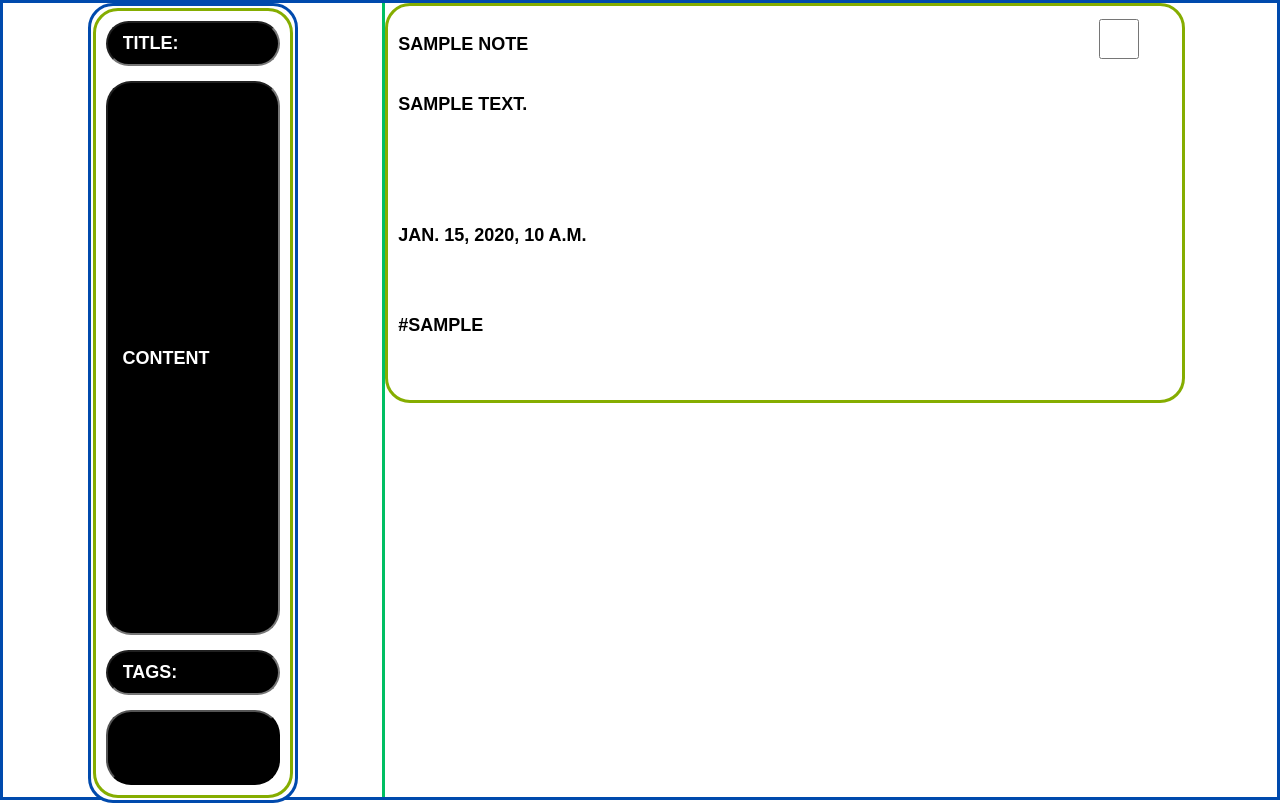
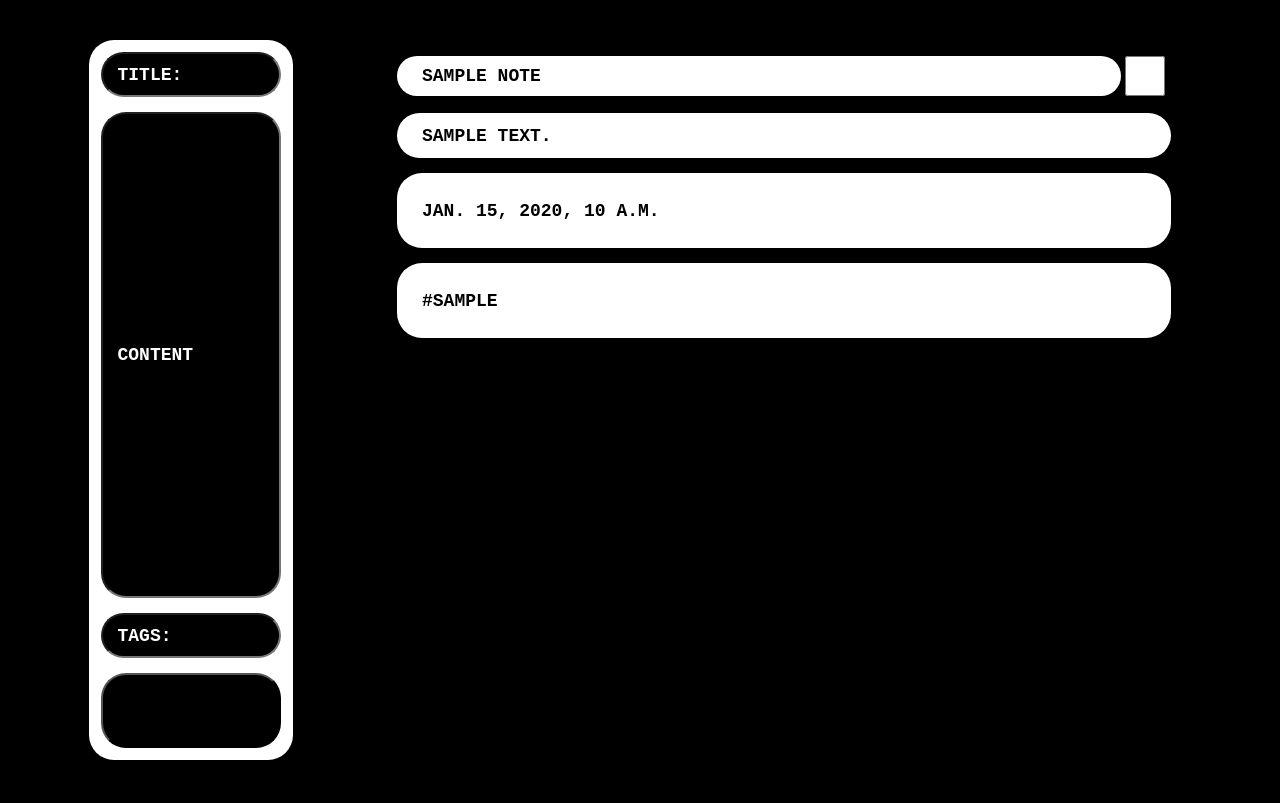
Before and after one commit to AleksVizvary/NotesApp, a Django app: page / in a window 1280 px wide. After the commit the page ends 760 px from the top, so only its background shows below. Run offline with Django 5.2, Linux system fonts and the light colour scheme; tables that the repository leaves empty hold one stand-in row (values such as "Sample post").

Commit message:
Extend main page layout

```diff
--- a/frontdebug/views.py
+++ b/frontdebug/views.py
@@ -3,4 +3,4 @@ from notes.models import Note
 
 def test_view(request):
     notes = Note.objects.first()
-    return render(request, 'test.html', {'note': notes})
+    return render(request, 'test.html',{'note': notes})
--- a/static/add_note_styles.css
+++ b/static/add_note_styles.css
@@ -3,15 +3,30 @@ html, body {
     margin: 0px;
     height: 100vh;
     width: 100vw;
+    background-color: black;
 
 }
 
 * {
     font-weight: bold;
-    font-family: Arial, Helvetica, sans-serif;
+    font-family: 'Courier New', Courier, monospace;
+
     font-size: large;
     text-transform: uppercase;
     box-sizing: border-box;
+}
+
+input::placeholder,
+textarea::placeholder {
+  color: white;  /* albo white, jak wolisz */
+}
+
+.new_note_sec input {
+        color: white;
+}
+
+.old_note input {
+    color: white;
 }
 
 /* ======================================== */
@@ -22,9 +37,7 @@ html, body {
     height: 100vh;
     width: 100vw;
 
-    border-width: 3px;
-    border-color: #004aad;
-    border-style: solid;
+    border-style: none;
 
     box-sizing: border-box;
     flex-direction: row;
@@ -41,19 +54,17 @@ html, body {
     height: 100%;
     width: 30%;
     border: none;
-    border-right-color: #00bf63;
     border-right-width: 3px;
     border-right-style: solid;
 
     display: flex;
     justify-content: center;
-    align-items:flex-start;
-
+    align-items: center;
 
 }
 
 .old_notes_sec {
-    height: 100%;
+    height: 90%;
     width: 70%;
 
     display: flex;
@@ -61,21 +72,19 @@ html, body {
     align-items: flex-start;
     flex-direction: column;
 
-    row-gap: 20px;
+    row-gap: 90px;
     overflow-y: auto;
 
 
 }
 
-/* ==== 2 lvl, NEW_NOTE_FORM & OLD_NOTES ===== */
+/* ==== 2 lvl, NEW_NOTE_FORM ===== */
 
 .new_note_form {
-    border: 3px solid #004aad;
-    height: 800px;
+    height: 90%;
     padding: 2px;
 
     background-color: white;
-
     border-radius: 25px;
 
 }
@@ -93,43 +102,8 @@ html, body {
     width: 200px;
 
     padding: 10px;
-    border: 3px solid #85ad00;
     border-radius: 25px;
-
 }
-
-.old_note {
-    display: grid;
-    grid-template-rows:
-        45px    /* title */
-        auto    /* content */
-        75px    /* date */
-        75px    /* tags */
-
-    ;
-    gap: 15px;
-    min-height: 400px;
-    height: auto;
-
-    width: 800px;
-    max-width: 100%;
-
-    padding: 10px;
-    border: 3px solid #85ad00;
-    border-radius: 25px;
-
-    word-break: break-all;
-}
-
-/* ======================================== */
-
-.title_box {
-    display: grid;
-    grid-template-columns:
-        90%
-        10%
-}
-
 
 /* ==== 3 lvl, NEW_FORM ELEMENTS: TITLE, CONTENT, TAGS ===== */
 
@@ -155,18 +129,103 @@ html, body {
     text-align: left;
     padding: 10px 15px;
     line-height: 1.4;
+    vertical-align: top;
+    padding-top: 10px;
 }
 
-input::placeholder,
-textarea::placeholder {
-  color: white;  /* albo white, jak wolisz */
+.new_note_content textarea {
+    vertical-align: top;
+    padding-top: 10px;
+}
+
+
+
+/* ==== 2 lvl, OLD_NOTE ===== */
+.old_note {
+    display: grid;
+    grid-template-rows:
+        45px    /* title */
+        auto    /* content */
+        75px    /* date */
+        75px    /* tags */
+
+    ;
+    gap: 15px;
+    height: auto;
+
+    width: 800px;
+    max-width: 100%;
+
+    padding: 10px;
+    border: 3px solid;
+    border-radius: 25px;
+
+    word-break: break-all;
+
+    color: black;
+    background-color: black;
+
 }
 
 /* ==== 3 lvl, OLD FORMS ELEMENTS: TITLE, CONTENT, TAGS ===== */
 
+.title_box {
+    display: grid;
+    grid-template-columns: 1fr 50px;
+    align-items: center;
+    height: 45px;
+    padding: 0;
 
-.check,
+}
+
+.old_note_title {
+    border-radius: 25px;
+    background-color: white;
+    height: 40px;
+    padding-left: 25px;
+    padding-top: 10px;
+    align-items: center;
+    margin: 0;
+}
+
+
+.check
 .checkbox {
-    height: 40px;
-    width: 40px;
+  display: flex;
+  justify-content: center;
+  align-items: center;
+  height: 40px;
+  width: 40px;
+  position: relative;
 }
+
+.old_note_content,
+.old_note_date,
+.old_note_tag {
+    background-color: white;
+    display: grid;
+    padding-left: 25px;
+
+    border-radius: 25px;
+    height: auto;
+    min-height: 45px;
+    margin: 0;
+    align-items: center;
+}
+
+
+
+/* ===== TYPOGRAPHY ===== */
+
+
+* {
+    font-weight: bold;
+    font-family: 'Courier New', Courier, monospace;
+    font-size: large;
+    text-transform: uppercase;
+    box-sizing: border-box;
+    text-align: left;
+
+}
+
+/* ======================================================================= */
```
Also changed, not shown: notes/templates/add_note.html (indentation only), 2 other files.
